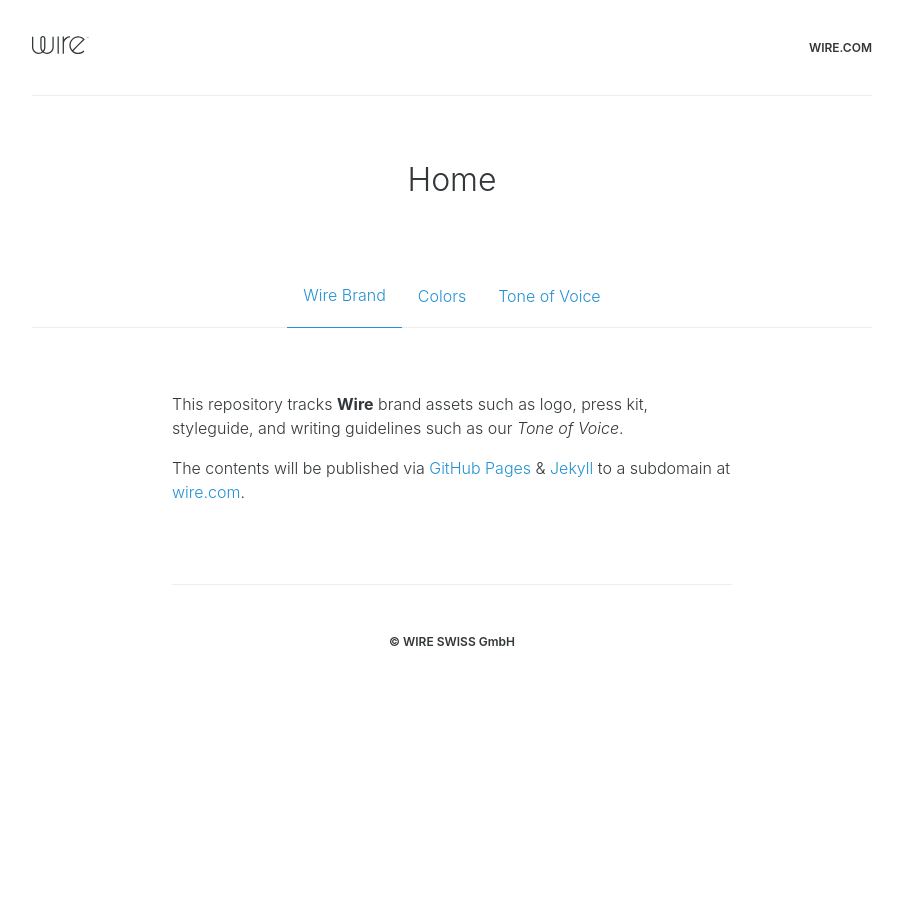
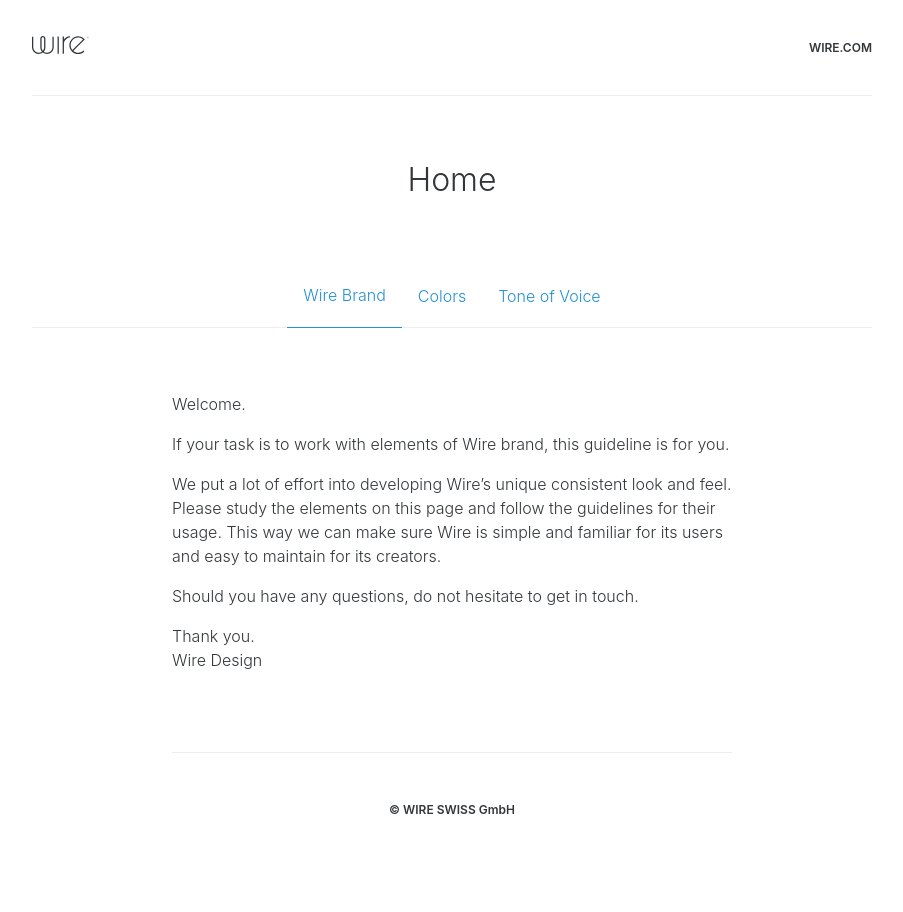
Before and after one commit to wireapp/brand, a Jekyll site: the page built from index.md, in a window 1280 px wide. Shown: the whole page, without its empty margins (188-1091 px from the left). Built offline with Jekyll 4.4.1, drawn with Linux system fonts in a browser that asks for light colours.

Commit message:
Content: Welcome

```diff
--- a/index.md
+++ b/index.md
@@ -3,10 +3,13 @@
 title: Home
 ---
 
-This repository tracks **Wire** brand assets such as logo, press kit, styleguide, and writing guidelines such as our _Tone of Voice_.
+Welcome.
 
-The contents will be published via [GitHub Pages][1] & [Jekyll][2] to a subdomain at [wire.com][3].
+If your task is to work with elements of Wire brand, this guideline is for you.
 
-[1]: https://pages.github.com
-[2]: https://jekyllrb.com
-[3]: http://wire.com
+We put a lot of effort into developing Wire’s unique consistent look and feel. Please study the elements on this page and follow the guidelines for their usage. This way we can make sure Wire is simple and familiar for its users and easy to maintain for its creators.
+
+Should you have any questions, do not hesitate to get in touch.
+
+Thank you.<br>
+Wire Design
```
